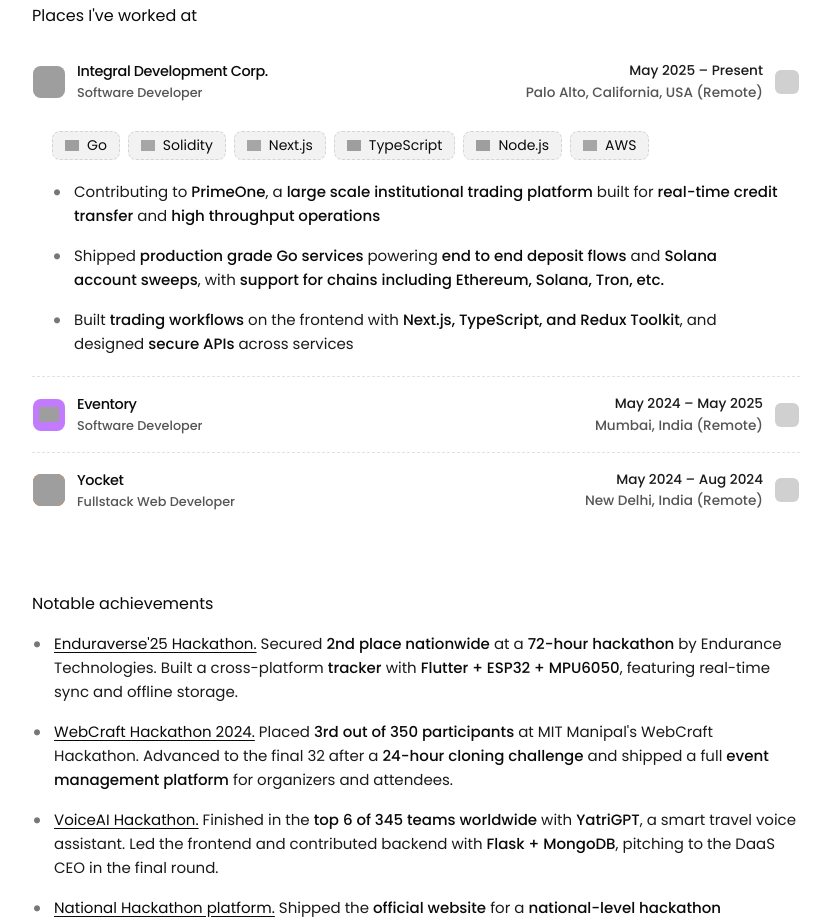
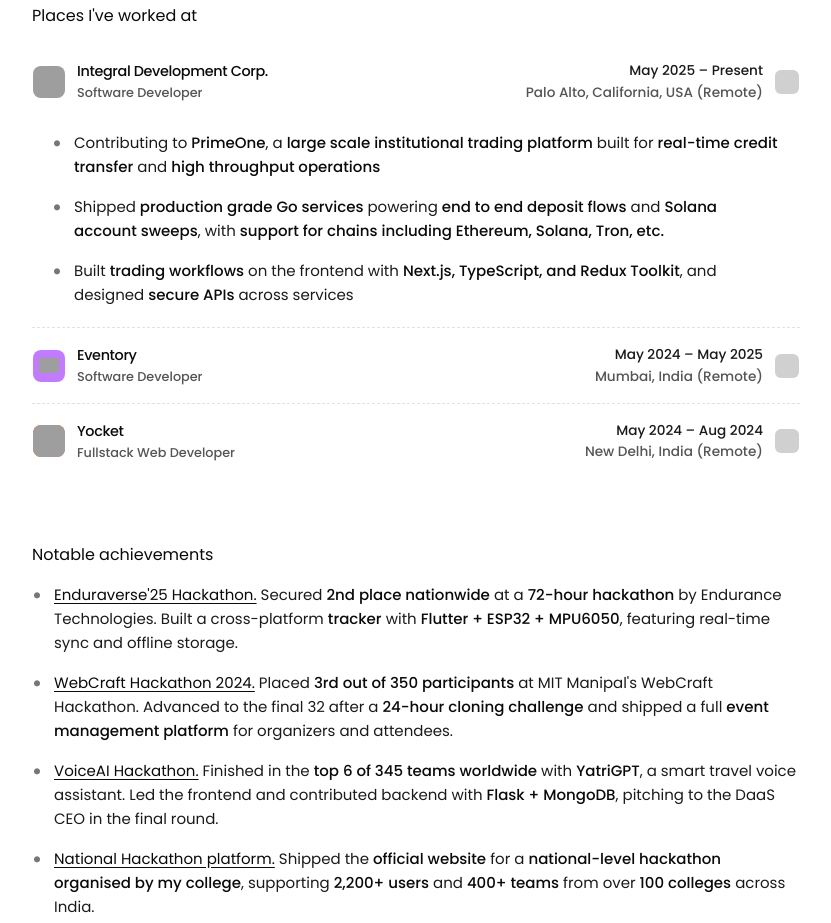
Before and after one commit to meanmachine889/yxsh, a Next.js app: page / in a window 1280 px wide. Shown: the part 840-1763 px from the top of the page, without its empty margins (224-1055 px from the left). Built offline with nearby package versions, Linux system fonts and the light colour scheme; grey boxes are pictures that could not be loaded; some icons are missing.

Commit message:
renoved tch from exp

```diff
--- a/app/components/v2/experience2.tsx
+++ b/app/components/v2/experience2.tsx
@@ -246,13 +246,13 @@
               </AccordionTrigger>
 
               <AccordionContent className="pb-5 md:pt-3 pt-1 md:px-5 px-1">
-                {exp.details.techStack.length > 0 && (
+                {/* {exp.details.techStack.length > 0 && (
                   <div className="mb-5 flex flex-wrap gap-2">
                     {exp.details.techStack.map((tech) => (
                       <TechChip key={tech} name={tech} />
                     ))}
                   </div>
-                )}
+                )} */}
 
                 {bullets.length > 0 && (
                   <ul className="space-y-4">
```
